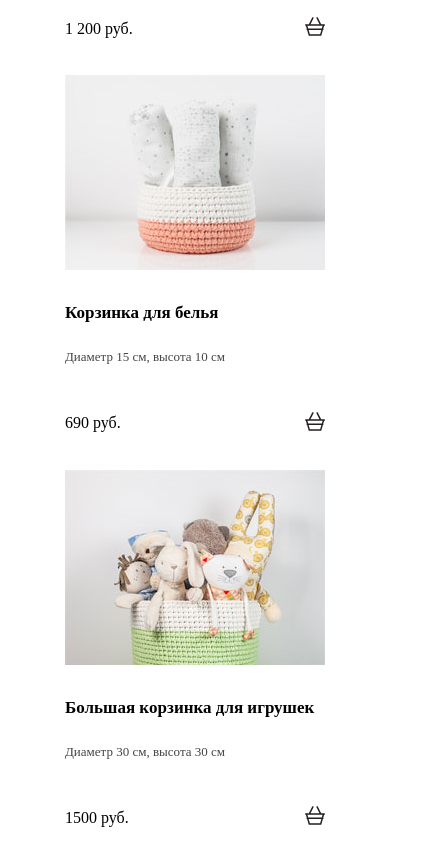
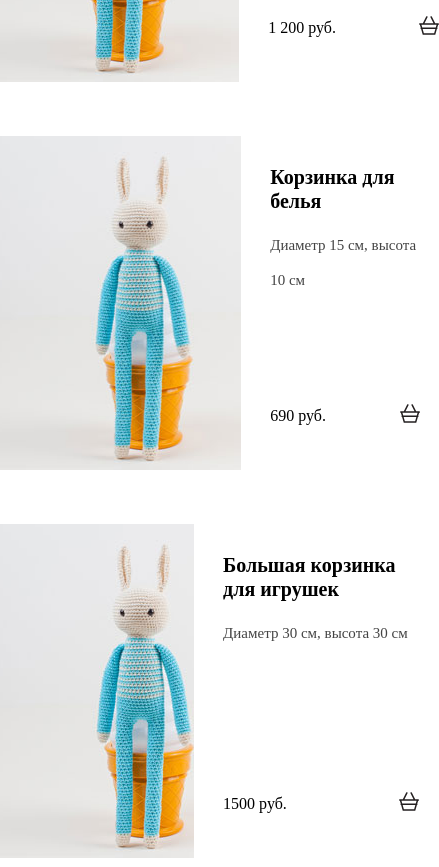
Before and after one commit to NightFreeze/5429-mishka-18, a website: page source/catalog.html in a window 390 px wide. Shown: the part 792-1659 px from the top of the page, 439 px wide, since content can reach past the window. Drawn offline with nearby package versions, Linux system fonts and the light colour scheme; files that its build step writes are made by us from their sources.

Commit message:
task 4 - catalog

```diff
--- a/source/catalog.html
+++ b/source/catalog.html
@@ -51,38 +51,49 @@
     </div>
     <div class="catalog__cards-wrapper">
       <article class="good">
-        <img class="good__image" src="img/photo-hare-mobile@1x.jpg" width="260" height="195" alt="Зайчик-попрыгайчик" />
+        <div class="good__image"></div>
+        <div class="good__info-wrapper">
+          <div class="good__header-wrapper">
             <h1 class="good__header">Зайчик-попрыгайчик</h1>
             <p class="good__info">Рост 30 см, вес 200 г</p>
+          </div>
           <footer class="good__footer">
             <div class="good__footer-wrapper">
               <p class="good__price">1 200 руб.</p>
               <a href="#"><img class="good__cart" src="img/icon-cart.svg" width="20" height="19" alt="Корзина" /></a>
             </div>
           </footer>
+        </div>
       </article>
       <article class="good">
-        <img class="good__image" src="img/photo-bowl-mobile@1x.jpg" width="260" height="195" alt="Корзинка для белья" />
+        <div class="good__image"></div>
+        <div class="good__info-wrapper">
+          <div class="good__header-wrapper">
             <h1 class="good__header">Корзинка для белья</h1>
             <p class="good__info">Диаметр 15 см, высота 10 см</p>
+          </div>
           <footer class="good__footer">
             <div class="good__footer-wrapper">
               <p class="good__price">690 руб.</p>
               <a href="#"><img class="good__cart" src="img/icon-cart.svg" width="20" height="19" alt="Корзина" /></a>
             </div>
           </footer>
+        </div>
       </article>
       <article class="good">
-        <img class="good__image" src="img/photo-toys-mobile@1x.jpg" width="260" height="195"
-          alt="Большая корзинка для игрушек" />
+        <div class="good__image"></div>
+        <div class="good__info-wrapper">
+          <div class="good__header-wrapper">
             <h1 class="good__header">Большая корзинка для игрушек</h1>
             <p class="good__info">Диаметр 30 см, высота 30 см</p>
+          </div>
           <footer class="good__footer">
             <div class="good__footer-wrapper">
               <p class="good__price">1500 руб.</p>
               <a href="#"><img class="good__cart" src="img/icon-cart.svg" width="20" height="19" alt="Корзина" /></a>
             </div>
           </footer>
+        </div>
       </article>
     </div>
   </main>
--- a/source/sass/blocks/catalog.scss
+++ b/source/sass/blocks/catalog.scss
@@ -28,3 +28,9 @@
   align-items: center;
   padding: 30px;
 }
+
+@media (max-width: 772px) {
+  .catalog__header-wrapper {
+    margin-bottom: 67px;
+  }
+}
--- a/source/sass/blocks/good.scss
+++ b/source/sass/blocks/good.scss
@@ -4,7 +4,18 @@
 }
 
 .good__image {
+  width: 260px;
+  height: 195px;
   margin-bottom: 31px;
+  &:first-child {
+    background: url(../img/photo-hare-mobile@1x.jpg);
+  }
+  &:last-child {
+    background: url(../img/photo-bowl-mobile@1x.jpg);
+  }
+  &:nth-child(2) {
+    background: url(../img/photo-toys-mobile@1x.jpg);
+  }
 }
 
 .good__header {
@@ -40,3 +51,48 @@
   justify-content: space-between;
   align-items: center;
 }
+
+@media (max-width: 772px) {
+  .good {
+    display: flex;
+    flex-direction: row;
+    height: 334px;
+    margin-bottom: 54px;
+  }
+
+  .good__image {
+    width: 334px;
+    height: 334px;
+    margin-bottom: 31px;
+    &:first-child {
+      background: url(../img/photo-hare-tablet@1x.jpg);
+    }
+    &:last-child {
+      background: url(../img/photo-bowl-tablet@1x.jpg);
+    }
+    &:nth-child(2) {
+      background: url(../img/photo-toys-tablet@1x.jpg);
+    }
+  }
+
+  .good__info-wrapper {
+    display: flex;
+    flex-direction: column;
+    margin: 29px 0 0 29px;
+    justify-content: space-between;
+  }
+
+  .good__header {
+    margin-bottom: 15px;
+    font-size: 20px;
+    line-height: 1.2;
+  }
+
+  .good__info {
+    font-size: 15px;
+  }
+
+  .good__footer {
+    margin-bottom: 29px;
+  }
+}
```
Lines whose indentation alone changed are shown as unchanged.
